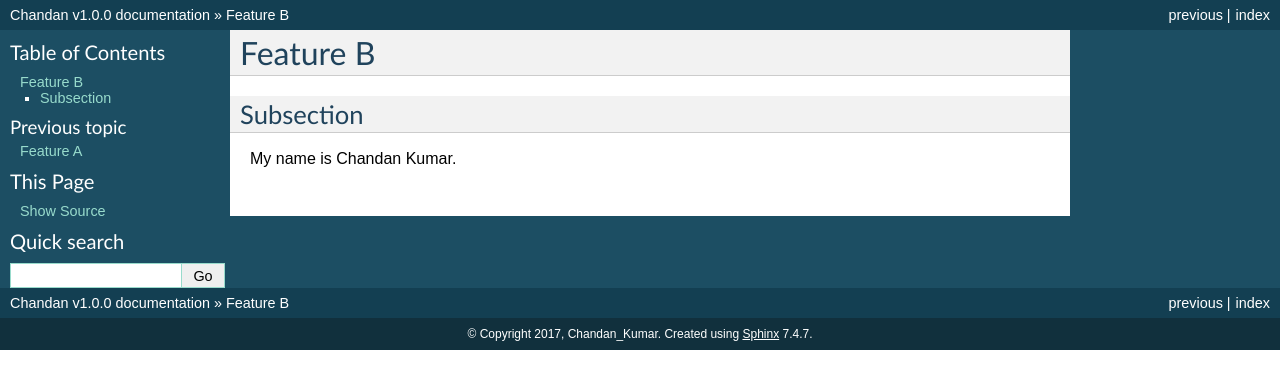
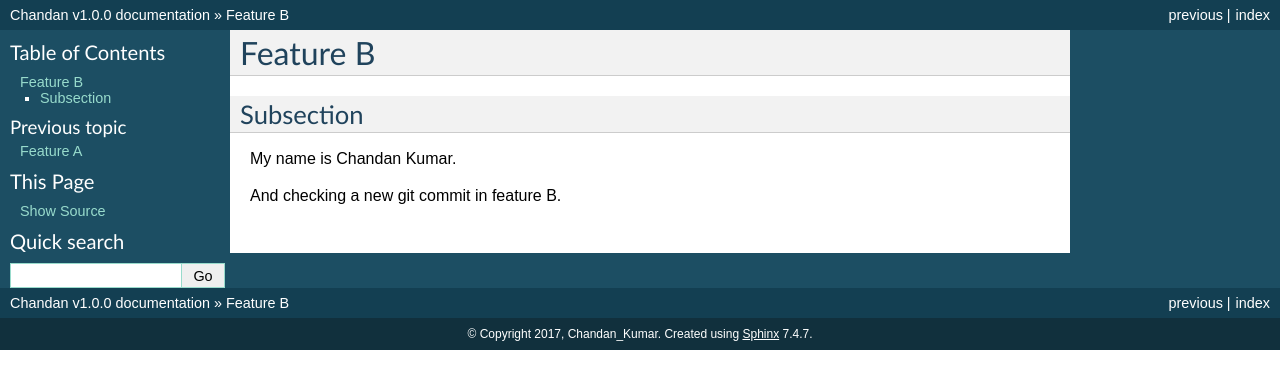
Before and after one commit to chandan-qchem/readdocs, a Sphinx documentation site: the page built from source/tutorials/tutorial-1.rst, in a window 1280 px wide. Shown: the top 389 px of the page. Built offline with Sphinx 7.4.7, drawn with Linux system fonts in a browser that asks for light colours.

Commit message:
added commit 2

```diff
--- a/source/tutorials/tutorial-1.rst
+++ b/source/tutorials/tutorial-1.rst
@@ -7,3 +7,5 @@ Subsection
 
 
 My name is Chandan Kumar.
+
+And checking a new git commit in feature B.
```
